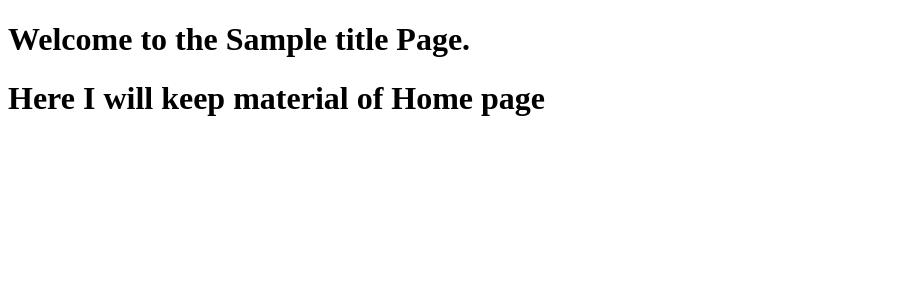
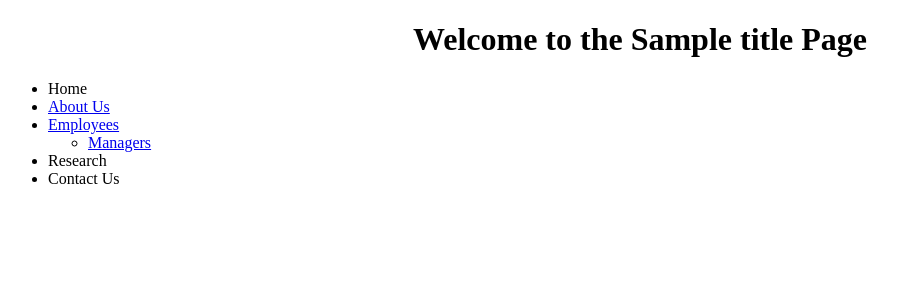
Before and after one commit to nomanmazharr/Flask-for-ML, a Flask app: template Jinja-templates&inheritance/templates/home.html in a window 1280 px wide. Shown: the top 300 px of the page, without its empty margins (0-922 px from the left). Run offline with Flask 3, Linux system fonts and the light colour scheme; the template is opened without the code that fills it: most values are stand-ins (such as "Sample title", 1, 10 or a date in 2020).

Commit message:
template inheritance

```diff
--- a/Jinja-templates&inheritance/templates/about.html
+++ b/Jinja-templates&inheritance/templates/about.html
@@ -1 +1,6 @@
 {% extends 'layout.html' %}
+{% block content%}
+
+<h1>This is the about page of my site</h1>
+
+{% endblock content%}
--- /dev/null
+++ b/Jinja-templates&inheritance/templates/employees.html
@@ -0,0 +1 @@
+{% extends 'layout.html' %}
--- a/Jinja-templates&inheritance/templates/home.html
+++ b/Jinja-templates&inheritance/templates/home.html
@@ -1,6 +1,19 @@
 {% extends 'layout.html' %}
 
 {% block content %}
-<h1>Here I will keep material of Home page</h1>
+<ul>
+    <li>Home</li>
+    <li><a href="{{ url_for('about') }}" target="_blank">About Us</a></li>
+    <li><a href="{{ url_for('employees') }}" target="_blank">Employees</a>
+        <ul>
+            <li>
+                <a href="{{ url_for('managers') }}" target="_blank">Managers</a>
+            </li>
 
+        </ul>
+    </li>
+    <li>Research</li>
+    <li>Contact Us</li>
+
+</ul>
 {% endblock%}
--- a/Jinja-templates&inheritance/templates/layout.html
+++ b/Jinja-templates&inheritance/templates/layout.html
@@ -6,7 +6,7 @@
     <title>{{title}} page</title>
 </head>
 <body>
-    <h1>Welcome to the {{title}} Page.</h1>
+    <h1 style="text-align: center;">Welcome to the {{title}} Page</h1>
     {% block content %}
     {% endblock %}
 </body>
--- /dev/null
+++ b/Jinja-templates&inheritance/templates/manager.html
@@ -0,0 +1 @@
+{% extends 'layout.html' %}
```
Also changed, not shown: Jinja-templates&inheritance/app.py (+10 -0 lines).
